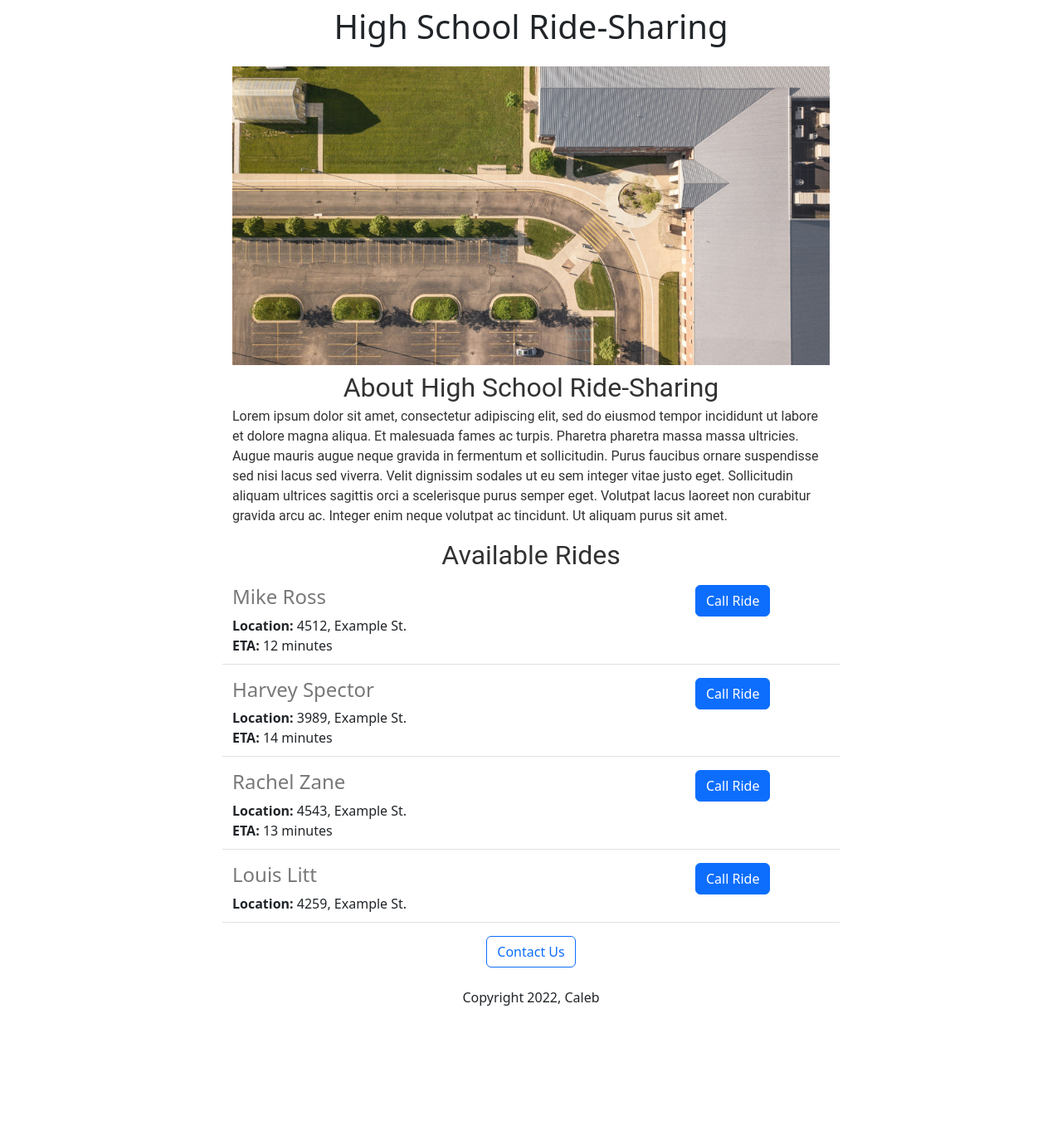
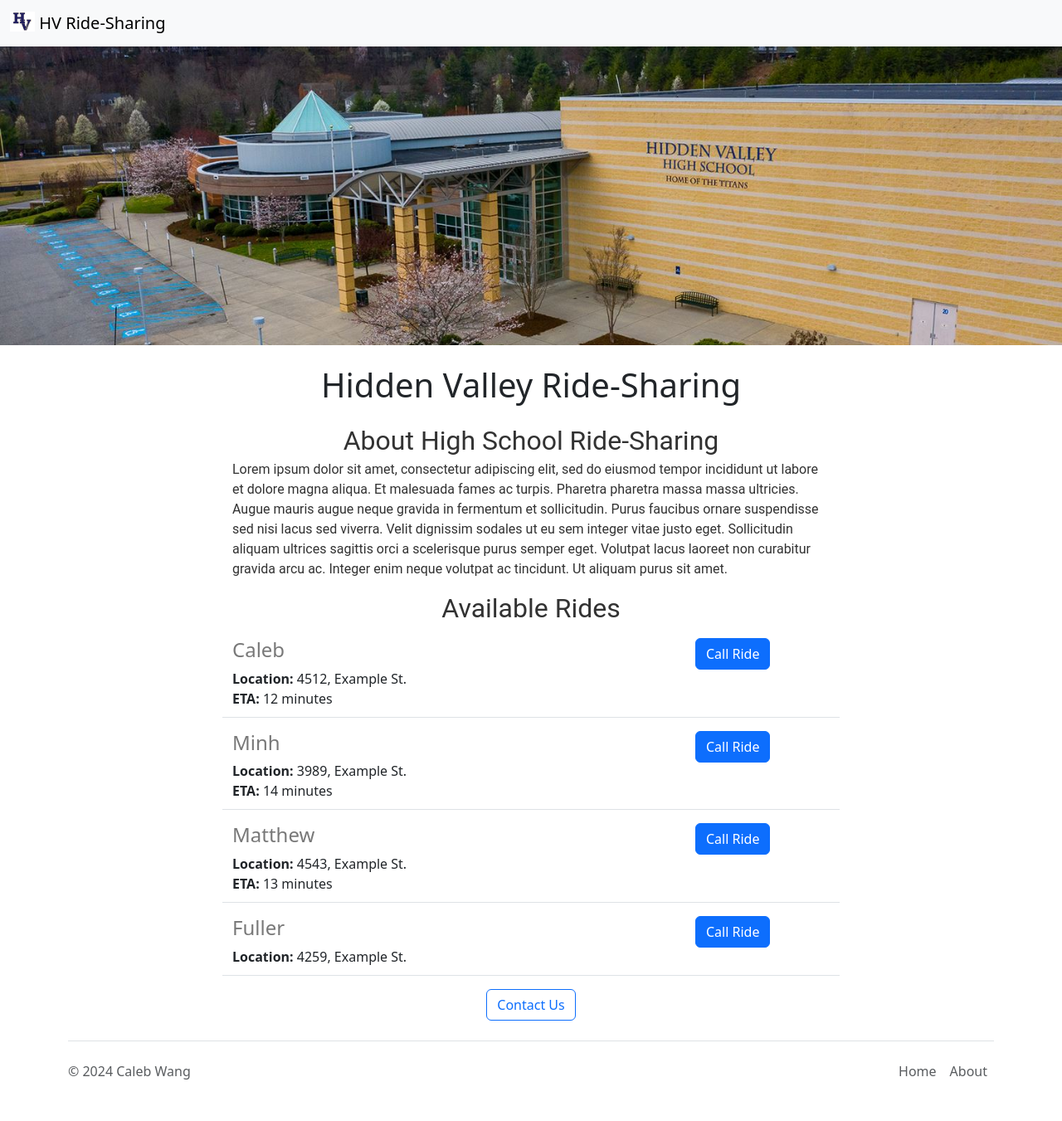
Before and after one commit to cayleb247/hs-ridesharing, a Flask app: page / in a window 1280 px wide. Shown: the whole page at 83% size. Before the commit the page ends 1212 px from the top, so only its background shows below. Run offline with Flask 3, Linux system fonts and the light colour scheme.

Commit message:
graphic changes and mailto link

```diff
--- a/app.py
+++ b/app.py
@@ -5,25 +5,25 @@ app = Flask(__name__)
 RIDES = [
     {
         'id': 1,
-        'name': 'Mike Ross',
+        'name': 'Caleb',
         'location': '4512, Example St.',
         'ETA': '12 minutes'
     },
     {
         'id': 2,
-        'name': 'Harvey Spector',
+        'name': 'Minh',
         'location': '3989, Example St.',
         'ETA': '14 minutes'
     },
     {
         'id': 3,
-        'name': 'Rachel Zane',
+        'name': 'Matthew',
         'location': '4543, Example St.',
         'ETA': '13 minutes'
     },
     {
         'id': 4,
-        'name': 'Louis Litt',
+        'name': 'Fuller',
         'location': '4259, Example St.'
     }
 ]
--- /dev/null
+++ b/templates/footer.html
@@ -0,0 +1,14 @@
+<div class="container">
+  <footer class="d-flex flex-wrap justify-content-between align-items-center py-3 my-4 border-top">
+    <p class="col-md-4 mb-0 text-body-secondary">&copy; 2024 Caleb Wang</p>
+
+    <a href="/" class="col-md-4 d-flex align-items-center justify-content-center mb-3 mb-md-0 me-md-auto link-body-emphasis text-decoration-none">
+      <svg class="bi me-2" width="40" height="32"><use xlink:href="#bootstrap"/></svg>
+    </a>
+
+    <ul class="nav col-md-4 justify-content-end">
+      <li class="nav-item"><a href="#" class="nav-link px-2 text-body-secondary">Home</a></li>
+      <li class="nav-item"><a href="#" class="nav-link px-2 text-body-secondary">About</a></li>
+    </ul>
+  </footer>
+</div>
--- a/templates/home.html
+++ b/templates/home.html
@@ -4,13 +4,14 @@
     <meta charset="utf-8">
     <meta name="viewport" content="width=device-width, initial-scale=1">
     <link href="https://cdn.jsdelivr.net/npm/bootstrap@5.3.3/dist/css/bootstrap.min.css" rel="stylesheet" integrity="sha384-QWTKZyjpPEjISv5WaRU9OFeRpok6YctnYmDr5pNlyT2bRjXh0JMhjY6hW+ALEwIH" crossorigin="anonymous">
-    <title>High School Ride-Sharing</title>
+    <title>Hidden Valley Ride-Sharing</title>
     <style>
 
       #banner {
         width: 100%;
         height: 360px;
         object-fit: cover;
+        margin-bottom: 16px;
       }
 
       h2 {
@@ -33,9 +34,11 @@
     </style>
   </head>
   <body>
+    {% include 'nav.html' %}
+    <img id = "banner" src="static/HVHSFRONT.jpg" height = "320" width = "480" >
     <div id = "container">
-      <h1 class = "text-center mt-2 mb-4"">High School Ride-Sharing</h1>
-      <img id = "banner" src="https://58944a34-76e7-4ad6-8863-6167b7d1f8ba-00-2lzpcqpk676un.spock.replit.dev/static/school_parkinglot.jpg" height = "320" width = "480" >
+      <h1 class = "text-center mt-2 mb-4"">Hidden Valley Ride-Sharing</h1>
+
       <h2 class = "text-center mt-2 mb-1">About High School Ride-Sharing</h2>
       <p class = "bodytext">Lorem ipsum dolor sit amet, consectetur adipiscing elit, sed do eiusmod tempor incididunt ut labore et dolore magna aliqua. Et malesuada fames ac turpis. Pharetra pharetra massa massa ultricies. Augue mauris augue neque gravida in fermentum et sollicitudin. Purus faucibus ornare suspendisse sed nisi lacus sed viverra. Velit dignissim sodales ut eu sem integer vitae justo eget. Sollicitudin aliquam ultrices sagittis orci a scelerisque purus semper eget. Volutpat lacus laoreet non curabitur gravida arcu ac. Integer enim neque volutpat ac tincidunt. Ut aliquam purus sit amet.</p>
 
@@ -46,9 +49,9 @@
       </p>
 
       <div style = "text-align: center;">
-          <button type="button" class="btn btn-outline-primary">Contact Us</button>
-        <p class = "mt-4">Copyright 2022, Caleb</p>
+          <a href="mailto:calebtw8@gmail.com?subject=HV%20Ridesharing%20Contact&body=What%20can%20I%20do%20for%20you%3F" type="button" class="btn btn-outline-primary">Contact Us</a>
       </div>
     </div>
+    {% include 'footer.html' %}
   </body>
 </html>
--- /dev/null
+++ b/templates/nav.html
@@ -0,0 +1,9 @@
+<nav class="shadow sm navbar bg-body-tertiary fixed-top">
+  <div class="container-fluid">
+    <a class="navbar-brand" href="#">
+      <img src="static/HVLOGO.jpg" alt="Logo" width="30" height="24" class="d-inline-block align-text-top">
+      HV Ride-Sharing
+    </a>
+  </div>
+</nav>
+<div style="height:56px"></div>
```
Also changed, not shown: static/HVHSFRONT.jpg (added), static/HVLOGO.jpg (added).
